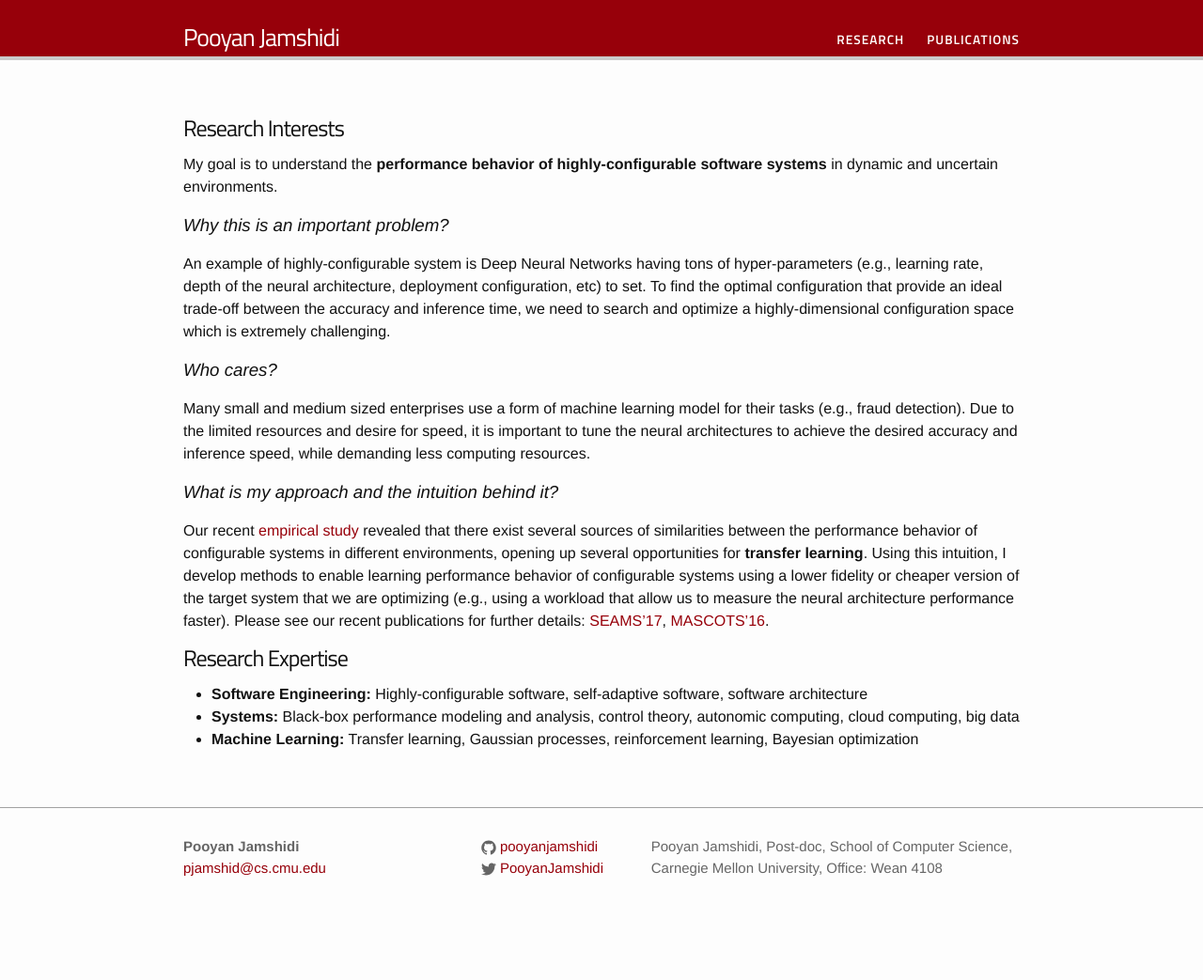
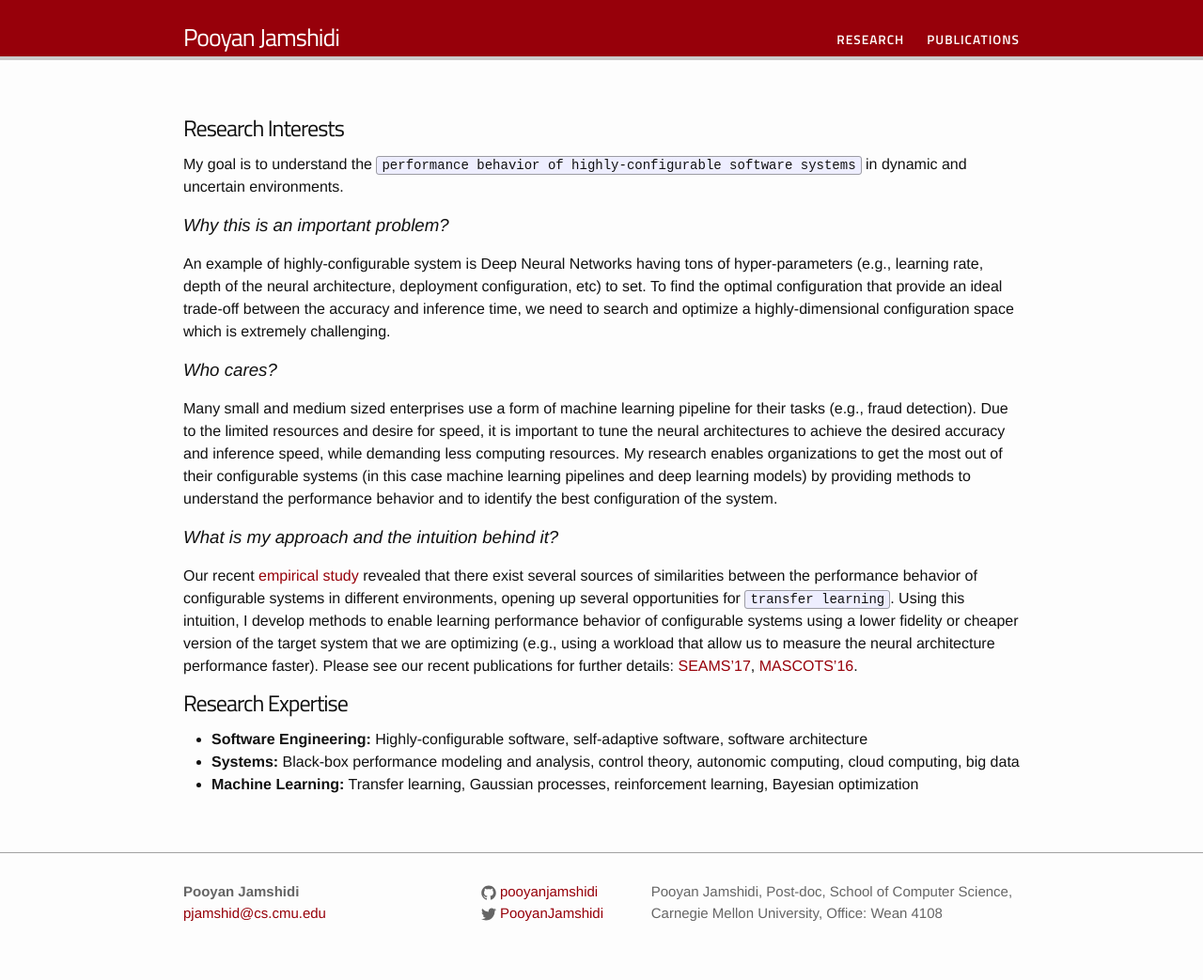
Before and after one commit to pooyanjamshidi/pooyanjamshidi.github.io, a Jekyll site: the page built from pages/research.md, in a window 1280 px wide. Shown: the whole page at 94% size. Built offline with Jekyll 4.4.1, drawn with Linux system fonts in a browser that asks for light colours; our own code applies the rules of GitHub Pages for plain Markdown files; before the commit the page ends 995 px from its top, so only the background shows below that.

Commit message:
editted research

```diff
--- a/pages/research.md
+++ b/pages/research.md
@@ -8,17 +8,17 @@
 
 # Research Interests
 
-My goal is to understand the **performance behavior of highly-configurable software systems** in dynamic and uncertain environments.
+My goal is to understand the `performance behavior of highly-configurable software systems` in dynamic and uncertain environments.
 
 ### Why this is an important problem?
 An example of highly-configurable system is Deep Neural Networks having tons of hyper-parameters (e.g., learning rate, depth of the neural architecture, deployment configuration, etc) to set. To find the optimal configuration that provide an ideal trade-off between the accuracy and inference time, we need to search and optimize a highly-dimensional configuration space which is extremely challenging.
 
 ### Who cares?
 
-Many small and medium sized enterprises use a form of machine learning model for their tasks (e.g., fraud detection). Due to the limited resources and desire for speed, it is important to tune the neural architectures to achieve the desired accuracy and inference speed, while demanding less computing resources.
+Many small and medium sized enterprises use a form of machine learning pipeline for their tasks (e.g., fraud detection). Due to the limited resources and desire for speed, it is important to tune the neural architectures to achieve the desired accuracy and inference speed, while demanding less computing resources. My research enables organizations to get the most out of their configurable systems (in this case machine learning pipelines and deep learning models) by providing methods to understand the performance behavior and to identify the best configuration of the system.
 
 ### What is my approach and the intuition behind it?
-Our recent [empirical study](https://arxiv.org/pdf/1709.02280) revealed that there exist several sources of similarities between the performance behavior of configurable systems in different environments, opening up several opportunities for **transfer learning**. Using this intuition, I develop methods to enable learning performance behavior of configurable systems using a lower fidelity or cheaper version of the target system that we are optimizing (e.g., using a workload that allow us to measure the neural architecture performance faster). Please see our recent publications for further details: [SEAMS'17](https://arxiv.org/pdf/1704.00234), [MASCOTS'16](https://arxiv.org/pdf/1606.06543).
+Our recent [empirical study](https://arxiv.org/pdf/1709.02280) revealed that there exist several sources of similarities between the performance behavior of configurable systems in different environments, opening up several opportunities for `transfer learning`. Using this intuition, I develop methods to enable learning performance behavior of configurable systems using a lower fidelity or cheaper version of the target system that we are optimizing (e.g., using a workload that allow us to measure the neural architecture performance faster). Please see our recent publications for further details: [SEAMS'17](https://arxiv.org/pdf/1704.00234), [MASCOTS'16](https://arxiv.org/pdf/1606.06543).
 
 
 # Research Expertise
```
